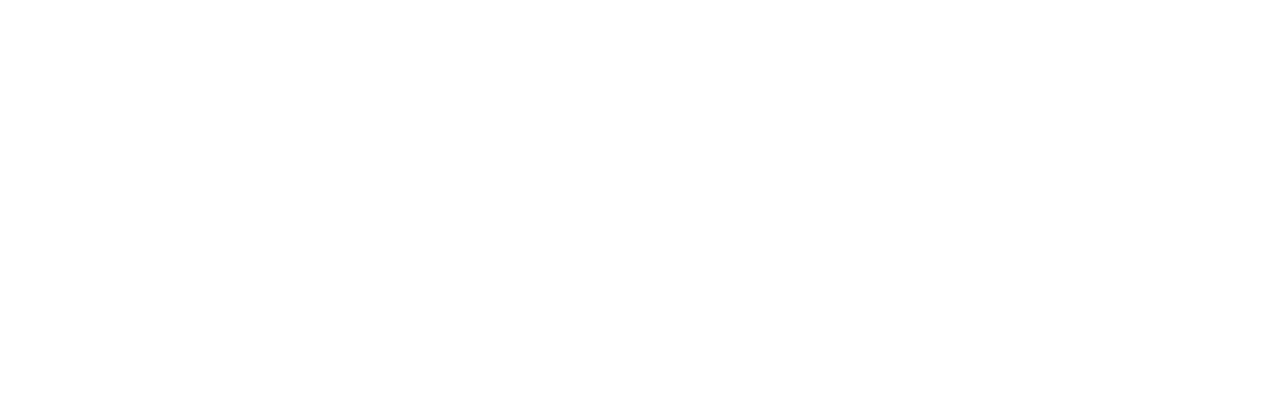
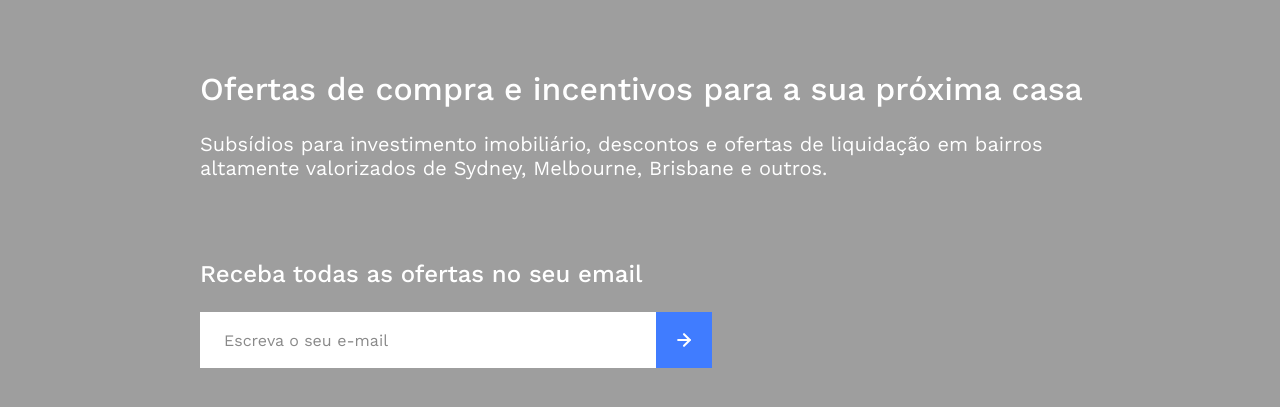
Before and after one commit to antnmrtnds/andar, a Next.js app in the folder frontend/: page / in a window 1280 px wide. Shown: the part 2177-2584 px from the top of the page. Before the commit the page ends 2156 px from the top, so only its background shows below. Built offline with nearby package versions, Linux system fonts and the light colour scheme.

Commit message:
added grid and newsletter

```diff
--- a/frontend/src/app/page.tsx
+++ b/frontend/src/app/page.tsx
@@ -1,6 +1,7 @@
 import Hero from '@/components/Hero';
 import Copy from '@/components/Copy';
 import { PropertyList } from '@/components/PropertyList';
+import Newsletter from '@/components/Newsletter';
 import { Property } from '@/types/property';
 
 // Mock properties data
@@ -162,6 +163,7 @@
       <Hero />
       <Copy />
       <PropertyList properties={mockProperties} />
+      <Newsletter />
     </main>
   )
 }
--- a/frontend/src/components/Hero.module.css
+++ b/frontend/src/components/Hero.module.css
@@ -110,7 +110,7 @@
 .mainContent {
   display: flex;
   flex-direction: column;
-  gap: 30px;
+  gap: 40px;
   align-items: center;
   justify-content: center;
   min-height: 0;
--- /dev/null
+++ b/frontend/src/components/Newsletter.module.css
@@ -0,0 +1,243 @@
+/* Newsletter Container */
+.newsletter {
+  position: relative;
+  width: 100%;
+  min-height: 480px;
+  display: flex;
+  flex-direction: column;
+  align-items: center;
+  justify-content: center;
+  overflow: hidden;
+}
+
+/* Background Container */
+.backgroundContainer {
+  position: absolute;
+  inset: 0;
+  width: 100%;
+  height: 100%;
+  overflow: hidden;
+}
+
+.backgroundImage {
+  position: absolute;
+  inset: 0;
+  max-width: none;
+  object-fit: cover;
+  object-position: 50% 50%;
+  pointer-events: none;
+  width: 100%;
+  height: 100%;
+}
+
+.backgroundFallback {
+  position: absolute;
+  inset: 0;
+  width: 100%;
+  height: 100%;
+  background: linear-gradient(135deg, #667eea 0%, #764ba2 100%);
+  pointer-events: none;
+}
+
+/* Content */
+.content {
+  display: flex;
+  flex-direction: column;
+  gap: 80px;
+  width: 100%;
+  padding: 88px 200px;
+  position: relative;
+  z-index: 1;
+}
+
+/* Text Section */
+.textSection {
+  display: flex;
+  flex-direction: column;
+  gap: 24px;
+  font-family: var(--font-family-inter);
+  font-weight: var(--fontweight-regular);
+  color: var(--white);
+}
+
+.heading {
+  font-size: 32px;
+  font-weight: var(--fontweight-medium);
+  line-height: normal;
+  color: var(--white);
+  margin: 0;
+  white-space: nowrap;
+}
+
+.description {
+  font-size: 20px;
+  font-weight: var(--fontweight-regular);
+  line-height: normal;
+  color: var(--white);
+  margin: 0;
+  min-width: 100%;
+}
+
+/* Form */
+.form {
+  display: flex;
+  flex-direction: column;
+  gap: 24px;
+}
+
+.formLabel {
+  font-family: var(--font-family-inter);
+  font-weight: var(--fontweight-medium);
+  font-size: 24px;
+  line-height: normal;
+  color: var(--white);
+  white-space: nowrap;
+  margin: 0;
+}
+
+/* Input Container */
+.inputContainer {
+  display: flex;
+  align-items: center;
+  justify-content: center;
+  gap: 0;
+  max-width: 512px;
+  margin: 0;
+}
+
+.input {
+  flex: 1;
+  height: 56px;
+  padding: 0 24px;
+  font-family: var(--font-family-inter);
+  font-weight: var(--fontweight-regular);
+  font-size: 16px;
+  color: #1a1a1a;
+  background-color: var(--white);
+  border: none;
+  outline: none;
+}
+
+.input::placeholder {
+  color: var(--medium-gray);
+}
+
+.input:focus {
+  color: #1a1a1a;
+}
+
+.submitButton {
+  display: flex;
+  align-items: center;
+  justify-content: center;
+  width: 56px;
+  height: 56px;
+  background-color: var(--button-blue);
+  border: none;
+  outline: none;
+  cursor: pointer;
+  padding: 0;
+  -webkit-appearance: none;
+  -moz-appearance: none;
+  appearance: none;
+  box-shadow: none;
+}
+
+.submitButton:hover {
+  background-color: #2d6aff;
+}
+
+/* Responsive Design - Tablet */
+@media (max-width: 1024px) and (min-width: 769px) {
+  .newsletter {
+    min-height: 400px;
+  }
+
+  .content {
+    gap: 60px;
+    padding: 60px 100px;
+  }
+
+  .heading {
+    font-size: 28px;
+  }
+
+  .description {
+    font-size: 18px;
+  }
+
+  .formLabel {
+    font-size: 22px;
+  }
+}
+
+/* Responsive Design - Mobile */
+@media (max-width: 768px) {
+  .newsletter {
+    min-height: 320px;
+  }
+
+  .content {
+    gap: 40px;
+    padding: 40px 24px;
+  }
+
+  .heading {
+    font-size: 20px;
+    white-space: normal;
+  }
+
+  .description {
+    font-size: 16px;
+  }
+
+  .formLabel {
+    font-size: 18px;
+  }
+
+  .inputContainer {
+    max-width: 100%;
+  }
+
+  .input,
+  .submitButton {
+    height: 56px;
+  }
+
+  .submitButton {
+    width: 56px;
+  }
+}
+
+/* Responsive Design - Small Mobile */
+@media (max-width: 480px) {
+  .newsletter {
+    min-height: 280px;
+  }
+
+  .content {
+    gap: 32px;
+    padding: 32px 16px;
+  }
+
+  .heading {
+    font-size: 18px;
+  }
+
+  .description {
+    font-size: 14px;
+  }
+
+  .formLabel {
+    font-size: 16px;
+  }
+
+  .input,
+  .submitButton {
+    height: 56px;
+  }
+
+  .submitButton {
+    width: 56px;
+  }
+}
--- /dev/null
+++ b/frontend/src/components/Newsletter.tsx
@@ -0,0 +1,75 @@
+'use client';
+
+import React, { useState } from 'react';
+import { ArrowRight } from 'lucide-react';
+import styles from './Newsletter.module.css';
+
+const imgNewsletter = "http://localhost:3845/assets/aa54c2991bd98102f305f4d8b643dc1040a07497.png";
+
+interface NewsletterProps {
+  className?: string;
+}
+
+export const Newsletter: React.FC<NewsletterProps> = ({ className }) => {
+  const [email, setEmail] = useState('');
+  const [imageError, setImageError] = useState(false);
+
+  const handleSubmit = (e: React.FormEvent) => {
+    e.preventDefault();
+    console.log('Newsletter signup:', email);
+    // TODO: Implement newsletter signup logic
+    setEmail('');
+  };
+
+  return (
+    <div className={`${styles.newsletter} ${className || ''}`}>
+      <div className={styles.backgroundContainer}>
+        {!imageError && (
+          <img
+            alt=""
+            className={styles.backgroundImage}
+            src={imgNewsletter}
+            onError={() => setImageError(true)}
+          />
+        )}
+        {imageError && <div className={styles.backgroundFallback} />}
+      </div>
+
+      <div className={styles.content}>
+        <div className={styles.textSection}>
+          <h2 className={styles.heading}>
+            Ofertas de compra e incentivos para a sua próxima casa
+          </h2>
+          <p className={styles.description}>
+            Subsídios para investimento imobiliário, descontos e ofertas de liquidação em bairros altamente valorizados de Sydney, Melbourne, Brisbane e outros.
+          </p>
+        </div>
+
+        <form className={styles.form} onSubmit={handleSubmit}>
+          <p className={styles.formLabel}>
+            Receba todas as ofertas no seu email
+          </p>
+          <div className={styles.inputContainer}>
+            <input
+              type="email"
+              className={styles.input}
+              placeholder="Escreva o seu e-mail"
+              value={email}
+              onChange={(e) => setEmail(e.target.value)}
+              required
+            />
+            <button
+              type="submit"
+              className={styles.submitButton}
+              aria-label="Subscribe"
+            >
+              <ArrowRight size={20} color="white" strokeWidth={2.5} />
+            </button>
+          </div>
+        </form>
+      </div>
+    </div>
+  );
+};
+
+export default Newsletter;
--- a/frontend/src/components/PropertyList.module.css
+++ b/frontend/src/components/PropertyList.module.css
@@ -19,7 +19,7 @@
   grid-template-rows: repeat(2, minmax(0, 1fr));
   gap: 40px;
   width: 100%;
-  max-width: 1200px;
+  max-width: 1040px;
   justify-items: center;
 }
 
```
